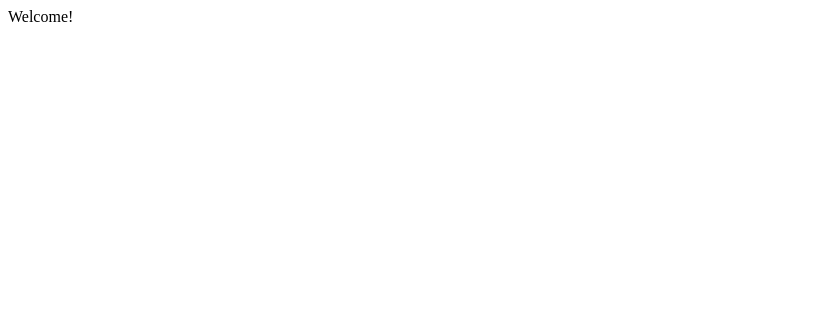
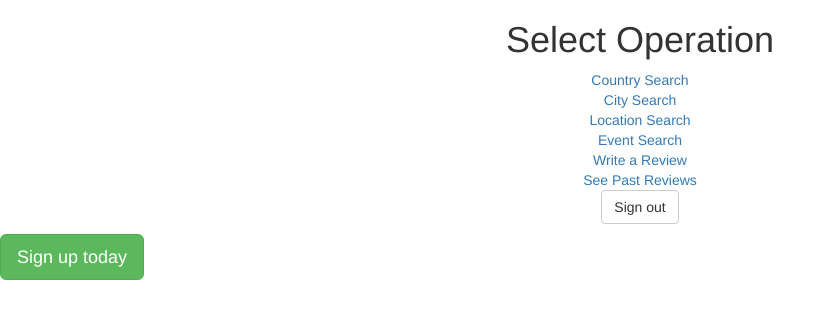
Before and after one commit to nancytao/cs4400-gttravel, a Flask app: page / in a window 1280 px wide. Before the commit the part shown is almost empty. Shown: the top 319 px of the page, without its empty margins (0-835 px from the left). Run offline with Flask 2, Linux system fonts and the light colour scheme; some libraries are stand-ins or nearby versions.

Commit message:
Connecting webpages through flask

```diff
--- a/GTTravel.py
+++ b/GTTravel.py
@@ -13,5 +13,39 @@ def test():
     return render_template('test.html')
 
 
+@app.route("/to_home")
+def to_home():
+    return render_template('homepage.html')
+
+
+@app.route("/to_country_search")
+def to_country_search():
+    return render_template('countrysearch.html')
+
+
+@app.route("/to_city_search")
+def to_city_search():
+    return render_template('citysearch.html')
+
+
+@app.route("/to_location_search")
+def to_location_search():
+    return render_template('locationsearch.html')
+
+
+@app.route("/to_event_search")
+def to_event_search():
+    return render_template('eventsearch.html')
+
+
+@app.route("/to_write_reviews")
+def to_write_reviews():
+    return render_template('writereviews.html')
+
+
+@app.route("/to_past_reviews")
+def to_past_reviews():
+    return render_template('pastreviews.html')
+
 if __name__ == '__main__':
     app.run()
--- a/templates/citysearch.html
+++ b/templates/citysearch.html
@@ -44,7 +44,8 @@
 
 
         <!--type="button" class="btn btn-default"-->
-        <button type="button" class="btn btn-default" onclick="toHome()">Go Back</button>
+        <a class=" btn btn-default" href="to_home" role="button">Go Back</a>
+        <!--<button type="button" class="btn btn-default" onclick="toHome()">Go Back</button>-->
         <button type="button" class="btn btn-default">Search</button>
     </div>
 </div>
--- a/templates/countrysearch.html
+++ b/templates/countrysearch.html
@@ -126,7 +126,8 @@
 
 
         <!--type="button" class="btn btn-default"-->
-        <button type="button" class="btn btn-default" onclick="toHome()">Go Back</button>
+        <a class=" btn btn-default" href="to_home" role="button">Go Back</a>
+        <!--<button type="button" class="btn btn-default" onclick="toHome()">Go Back</button>-->
         <button type="button" class="btn btn-default">Search</button>
     </div>
 </div>
--- a/templates/homepage.html
+++ b/templates/homepage.html
@@ -12,15 +12,15 @@
 <h1 align="center">Select Operation</h1>
 <p align="center">
     <!--Making buttons might be nice-->
-    <a href="countrysearch.html">Country Search</a><br>
-    <a href="citysearch.html">City Search</a><br>
-    <a href="location.html">Location Search</a><br>
-    <a href="eventsearch.html">Event Search</a><br>
-    <a href="writereviews.html">Write a Review</a><br>
-    <a href="pastreviews.html">See Past Reviews</a><br>
+    <a href="to_country_search">Country Search</a><br>
+    <a href="to_city_search">City Search</a><br>
+    <a href="to_location_search">Location Search</a><br>
+    <a href="to_event_search">Event Search</a><br>
+    <a href="to_write_reviews">Write a Review</a><br>
+    <a href="to_past_reviews">See Past Reviews</a><br>
     <button type="button" class="btn btn-default" onClick="logout()">Sign out</button>
 </p>
-<button type="button" class="btn btn-default" onclick="databaseCoolness()" id="testing123">Click me Please!</button>
+<a class="btn btn-lg btn-success" href="testing" role="button">Sign up today</a>
 <p id="test">
 
 </p>
--- a/templates/login.html
+++ b/templates/login.html
@@ -14,7 +14,7 @@
 
     <script src="https://ajax.googleapis.com/ajax/libs/jquery/1.5.1/jquery.min.js"></script>
 
-    <!--<script src="../Scripts/login.js"></script>-->
+    <script src="../Scripts/login.js"></script>-->
 
     <title>Login</title>
 </head>
```
